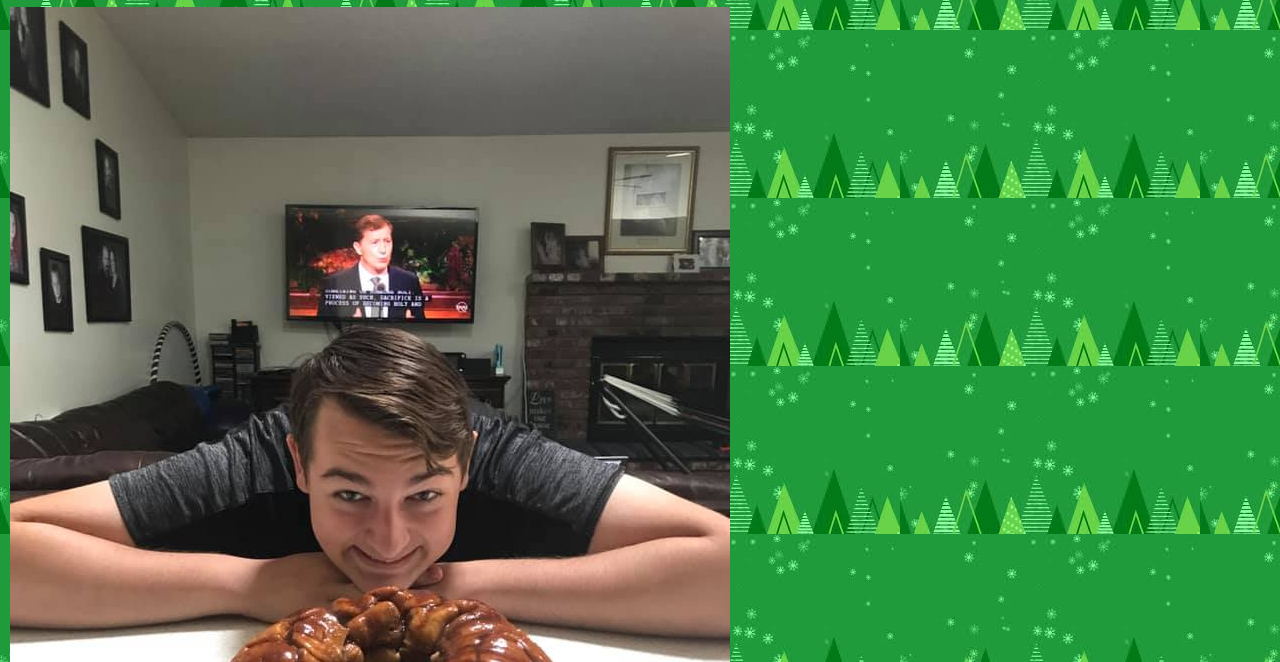
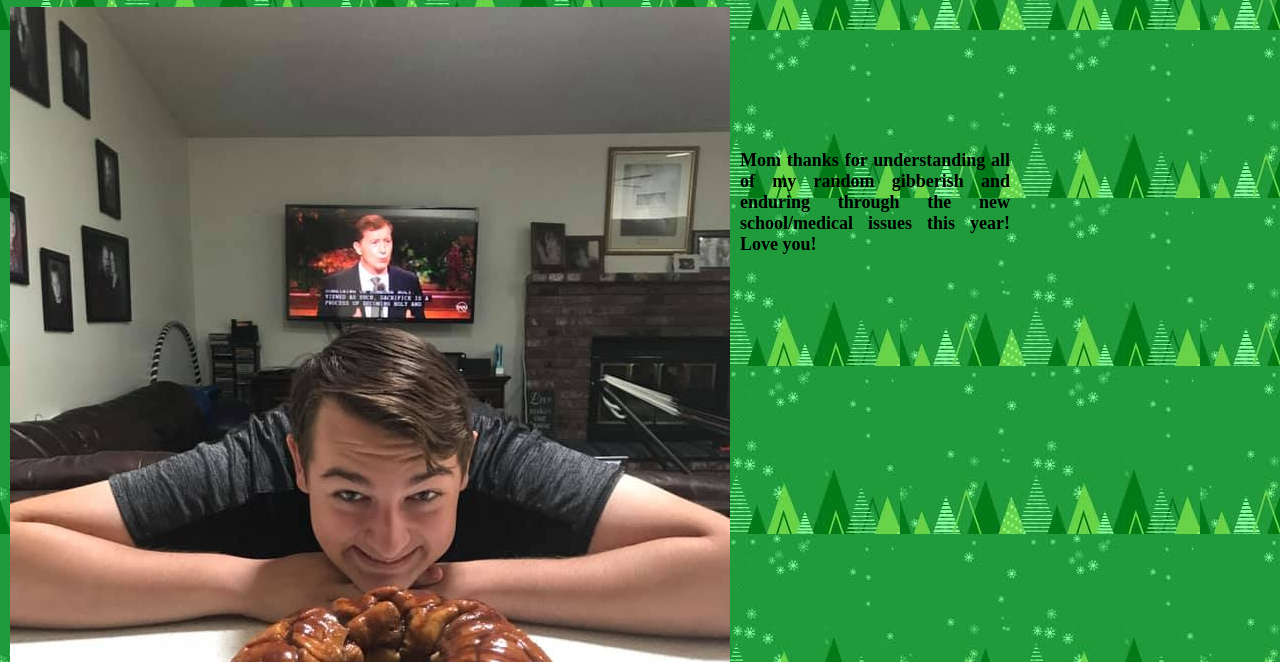
Before and after one commit to PBJ21033/SisterHall_Christmas, a plain HTML site: page Daniel.html in a window 1280 px wide. Shown: the part 138-800 px from the top of the page. Drawn offline with Linux system fonts and the light colour scheme.

Commit message:
Daniel message

```diff
--- a/Daniel.html
+++ b/Daniel.html
@@ -26,6 +26,8 @@
                 <img class = 'Daniel' src = 'images/Daniel_Portrait.jpg' alt = 'Daniel Portarait'>
             </div>
             <p>
+                Mom thanks for understanding all of my random gibberish and enduring through the new school/medical issues this year! Love you!
+            </p>
 
 
         </section>
```
